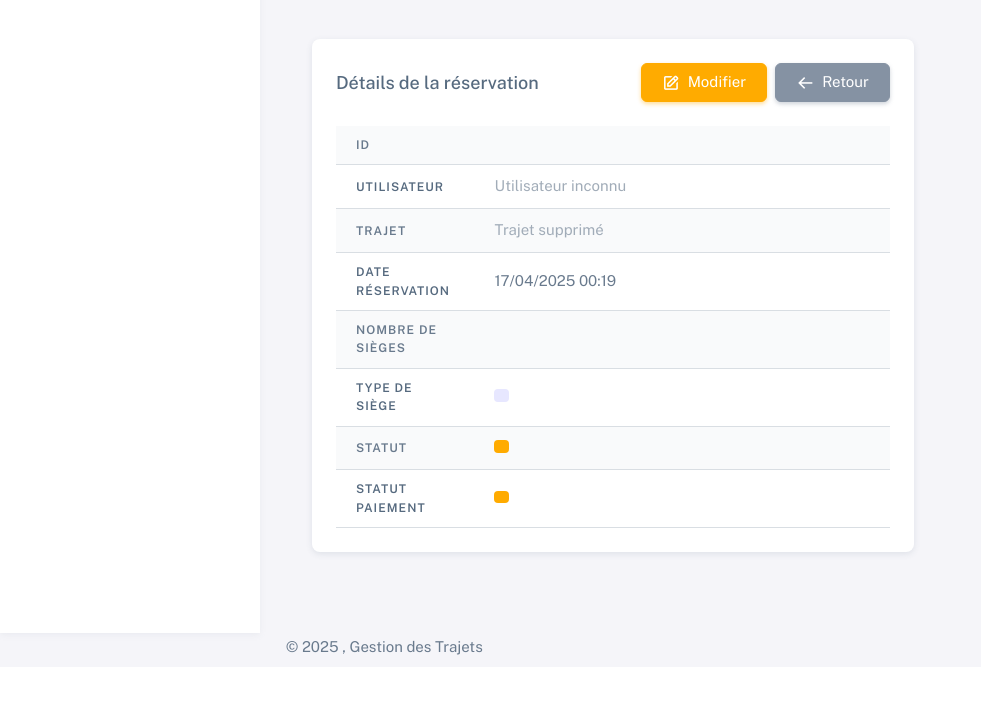
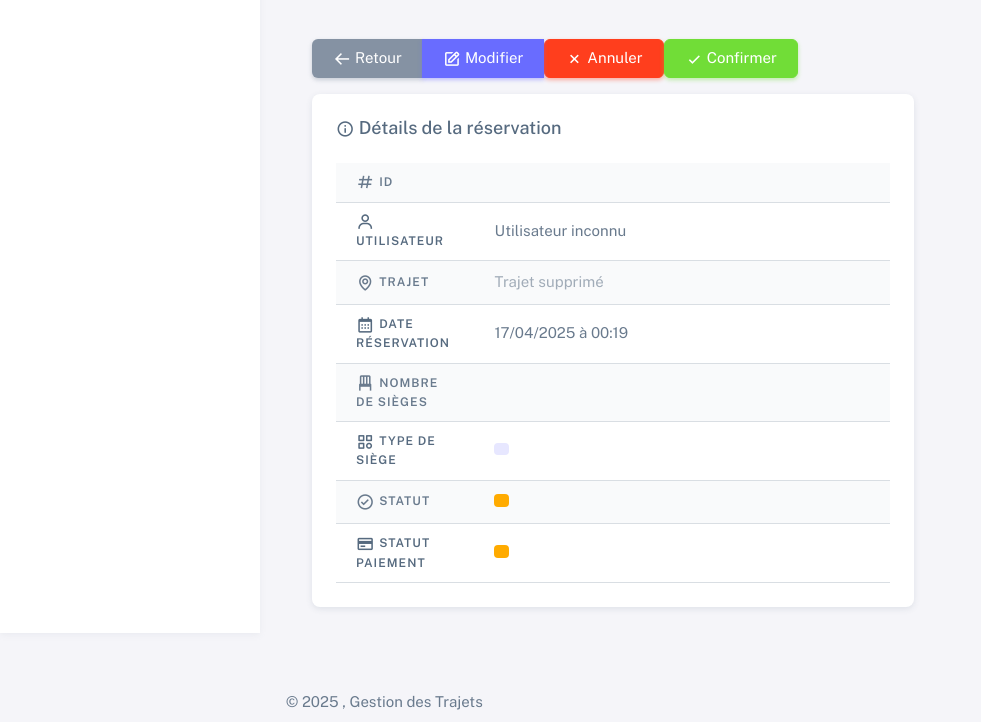
Before and after one commit to MedRahim/pidev_Symfony, a Symfony app: template templates/BackOffice/reservations/show.html.twig in a window 1280 px wide. Shown: the part 167-889 px from the top of the page, without its empty margins (0-981 px from the left). Before the commit the page ends 822 px from the top, so only its background shows below. Run offline with Twig, Linux system fonts and the light colour scheme; the template is opened without the code that fills it, so the values that code supplies are empty; some libraries are stand-ins or nearby versions.

Commit message:
reserv cancel

```diff
--- a/src/Form/ReservationType.php
+++ b/src/Form/ReservationType.php
@@ -64,6 +64,11 @@
                 ],
                 'attr' => ['class' => 'form-select'],
             ])
+            ->add('reservationTime', DateTimeType::class, [
+                'widget' => 'single_text',
+                'label' => 'Date de réservation',
+                'required' => false,
+            ])
             ->add('paymentStatus', ChoiceType::class, [
                 'label'   => 'Statut de paiement',
                 'choices' => [
--- a/templates/BackOffice/reservations/show.html.twig
+++ b/templates/BackOffice/reservations/show.html.twig
@@ -4,63 +4,88 @@
 
 {% block body %}
 <div class="container-xxl flex-grow-1 container-p-y">
+
     <h4 class="fw-bold py-3 mb-4">
         <span class="text-muted fw-light">Admin / Réservations /</span> Détails #{{ reservation.id }}
     </h4>
+
+    {# Messages flash #}
+    {% for label, messages in app.flashes %}
+        {% for message in messages %}
+            <div class="alert alert-{{ label == 'success' ? 'success' : (label == 'warning' ? 'warning' : (label == 'info' ? 'info' : 'danger')) }} alert-dismissible fade show" role="alert">
+                {{ message }}
+                <button type="button" class="btn-close" data-bs-dismiss="alert" aria-label="Fermer"></button>
+            </div>
+        {% endfor %}
+    {% endfor %}
+
+    <div class="btn-group mb-3" role="group">
+        <a href="{{ path('app_admin_reservations_index') }}" class="btn btn-secondary">
+            <i class="bx bx-arrow-back"></i> Retour
+        </a>
+        <a href="{{ path('app_admin_reservations_edit', {id: reservation.id}) }}" class="btn btn-primary">
+            <i class="bx bx-edit"></i> Modifier
+        </a>
+
+        <form method="post" action="{{ path('app_admin_reservations_cancel', {id: reservation.id}) }}"
+              style="display:inline"
+              onsubmit="return confirm('Êtes-vous sûr de vouloir annuler cette réservation ?');">
+            <input type="hidden" name="_token" value="{{ csrf_token('cancel' ~ reservation.id) }}">
+            <button class="btn btn-danger">
+                <i class="bx bx-x"></i> Annuler
+            </button>
+        </form>
+
+        {% if reservation.status != 'Confirmed' %}
+            <form method="post" action="{{ path('app_admin_reservations_confirm', {id: reservation.id}) }}" style="display:inline">
+                <input type="hidden" name="_token" value="{{ csrf_token('confirm' ~ reservation.id) }}">
+                <button class="btn btn-success">
+                    <i class="bx bx-check"></i> Confirmer
+                </button>
+            </form>
+        {% endif %}
+    </div>
 
     <div class="row">
         <div class="col-md-8">
             <div class="card mb-4">
                 <div class="card-header d-flex justify-content-between align-items-center">
-                    <h5 class="mb-0">Détails de la réservation</h5>
-                    <div class="d-flex">
-                        <a href="{{ path('app_admin_reservations_edit', {'id': reservation.id}) }}"
-                           class="btn btn-warning me-2">
-                            <i class="bx bx-edit me-1"></i> Modifier
-                        </a>
-                        <a href="{{ path('app_admin_reservations_index') }}" class="btn btn-secondary">
-                            <i class="bx bx-arrow-back me-1"></i> Retour
-                        </a>
-                    </div>
+                    <h5 class="mb-0"><i class="bx bx-info-circle"></i> Détails de la réservation</h5>
                 </div>
                 <div class="card-body">
                     <div class="table-responsive">
                         <table class="table table-striped">
                             <tbody>
                                 <tr>
-                                    <th class="w-25">ID</th>
+                                    <th class="w-25"><i class="bx bx-hash"></i> ID</th>
                                     <td>{{ reservation.id }}</td>
                                 </tr>
                                 <tr>
-                                    <th>Utilisateur</th>
+                                    <th><i class="bx bx-user"></i> Utilisateur</th>
                                     <td>
-                                        {% if reservation.user %}
-                                            {{ reservation.user.email }}
-                                        {% else %}
-                                            <span class="text-muted">Utilisateur inconnu</span>
-                                        {% endif %}
+                                        {{ reservation.user ? reservation.user.email : 'Utilisateur inconnu' }}
                                     </td>
                                 </tr>
                                 <tr>
-                                    <th>Trajet</th>
+                                    <th><i class="bx bx-map"></i> Trajet</th>
                                     <td>
                                         {% if reservation.trip %}
-                                            {{ reservation.trip.departure }} → {{ reservation.trip.destination }}
+                                            <strong>{{ reservation.trip.departure }}</strong> → <strong>{{ reservation.trip.destination }}</strong>
                                         {% else %}
                                             <span class="text-muted">Trajet supprimé</span>
                                         {% endif %}
                                     </td>
                                 </tr>
                                 <tr>
-                                    <th>Date réservation</th>
-                                    <td>{{ reservation.reservationTime|date('d/m/Y H:i') }}</td>
+                                    <th><i class="bx bx-calendar"></i> Date réservation</th>
+                                    <td>{{ reservation.reservationTime|date('d/m/Y à H:i') }}</td>
                                 </tr>
                                 <tr>
-                                    <th>Nombre de sièges</th>
+                                    <th><i class="bx bx-chair"></i> Nombre de sièges</th>
                                     <td>{{ reservation.seatNumber }}</td>
                                 </tr>
                                 <tr>
-                                    <th>Type de siège</th>
+                                    <th><i class="bx bx-category"></i> Type de siège</th>
                                     <td>
                                         <span class="badge bg-label-{{ reservation.seatType == 'Premium' ? 'warning' : 'primary' }}">
                                             {{ reservation.seatType }}
@@ -68,7 +93,7 @@
                                     </td>
                                 </tr>
                                 <tr>
-                                    <th>Statut</th>
+                                    <th><i class="bx bx-check-circle"></i> Statut</th>
                                     <td>
                                         <span class="badge bg-{{ reservation.status == 'Confirmed' ? 'success' : (reservation.status == 'Cancelled' ? 'danger' : 'warning') }}">
                                             {{ reservation.status }}
@@ -76,7 +101,7 @@
                                     </td>
                                 </tr>
                                 <tr>
-                                    <th>Statut paiement</th>
+                                    <th><i class="bx bx-credit-card"></i> Statut paiement</th>
                                     <td>
                                         <span class="badge bg-{{ reservation.paymentStatus == 'Paid' ? 'success' : (reservation.paymentStatus == 'Cancelled' ? 'danger' : (reservation.paymentStatus == 'Refunded' ? 'info' : 'warning')) }}">
                                             {{ reservation.paymentStatus }}
@@ -91,4 +116,5 @@
         </div>
     </div>
 </div>
+
 {% endblock %}
```
Also changed, not shown: src/Controller/BackOffice/ReservationsController.php (+22 -0 lines).
